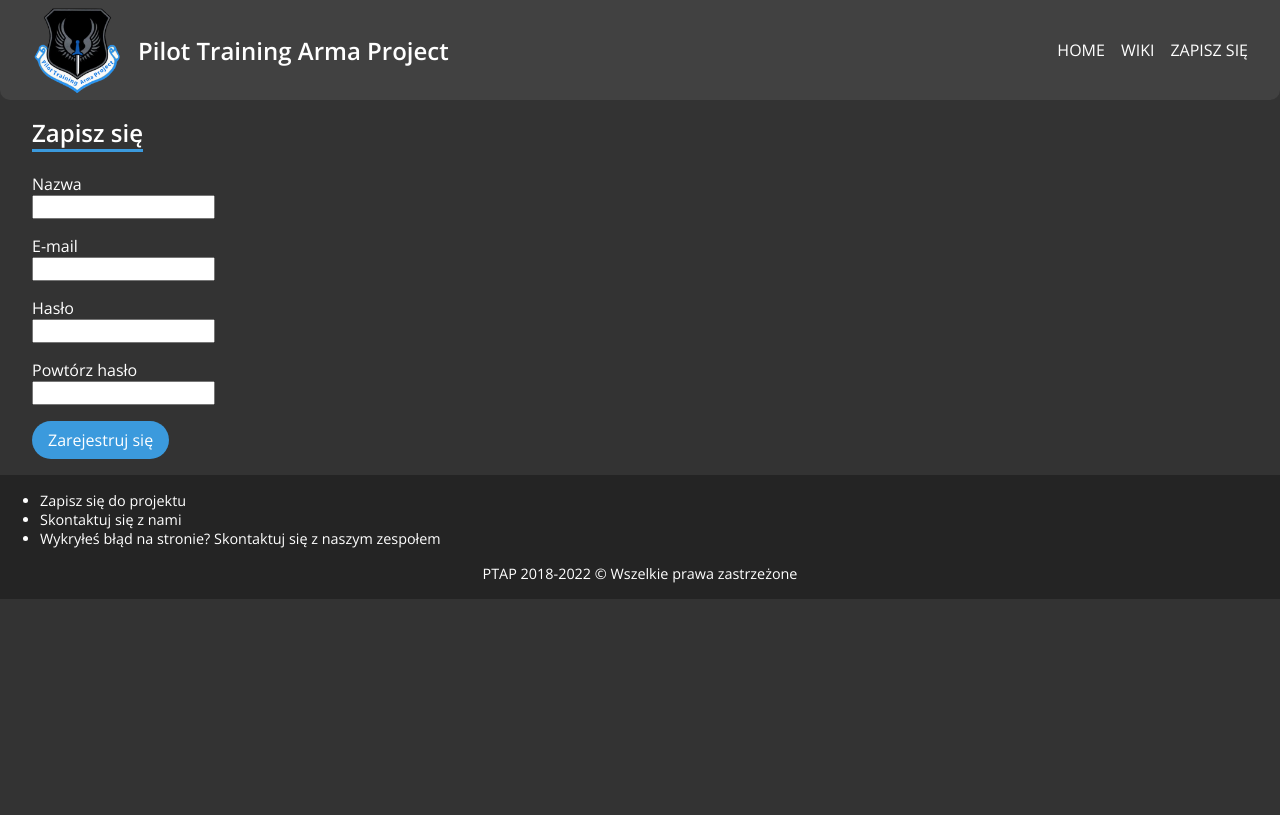
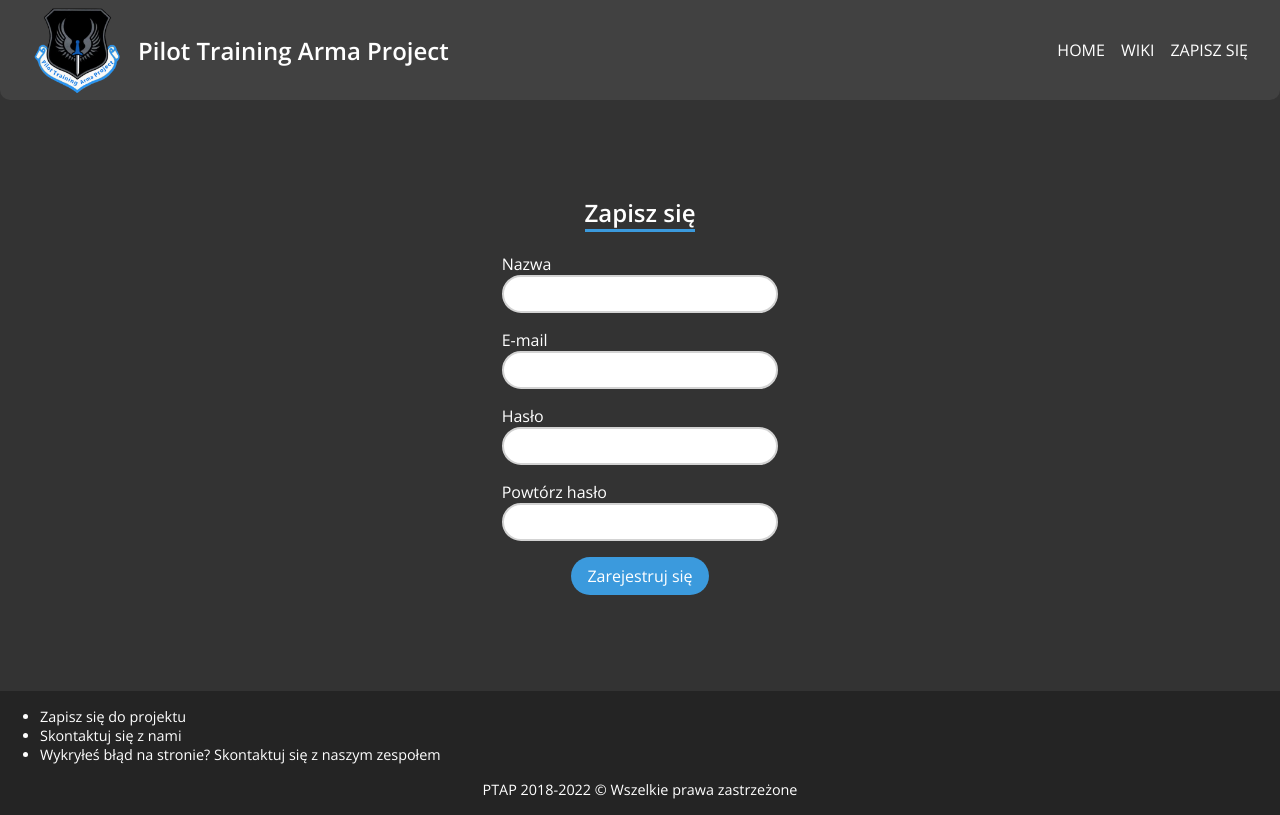
Before and after one commit to Pawel2923/PTAP, a React (Create React App) app: page /sign-up in a window 1280 px wide. Built offline with nearby package versions, Linux system fonts and the light colour scheme.

Commit message:
Change SignUp form styling

```diff
--- a/src/components/SignUp/SignUp.module.css
+++ b/src/components/SignUp/SignUp.module.css
@@ -1,11 +1,18 @@
 .main {
   padding: 1rem 2rem;
+  margin: 5rem 0;
+  display: flex;
+  flex-direction: column;
+  align-items: center;
+  justify-content: center;
 }
 
-.main input,
-.main label {
-  display: block;
-  width: fit-content;
+.main form {
+  width: 65%;
+}
+
+.main input {
+  width: 100%;
 }
 
 .input-block {
@@ -24,4 +31,19 @@
 
 .error-text {
   color: #e10e0e;
+  text-align: center;
 }
+
+.main form button {
+  margin-left: auto;
+  margin-right: auto;
+  display: block;
+}
+
+@media screen and (min-width: 30em) {
+  .input-block {
+    width: 35%;
+    margin-left: auto;
+    margin-right: auto;
+  }
+}
--- a/src/index.css
+++ b/src/index.css
@@ -121,6 +121,20 @@ button:active {
   }
 }
 
+/* Input styles */
+
+input {
+  border: 2px solid lightgray;
+  outline: none;
+  border-radius: 25px;
+  padding: 0.5rem;
+  width: 100%;
+}
+
+input:focus-visible {
+  border-color: #3B9ADD;
+}
+
 @keyframes slideIn {
   from {
     width: 0;
```
